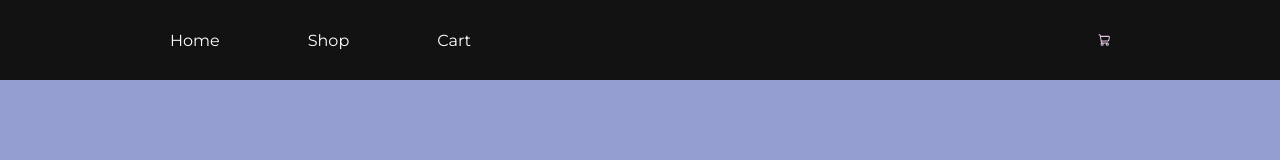
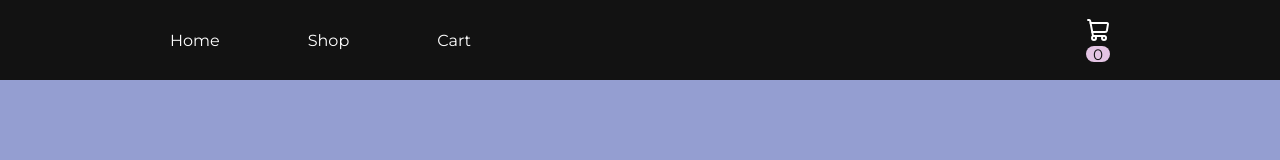
Before and after one commit to rootankush/shopping-cart, a React (Vite) app: page / in a window 1280 px wide. Shown: the top 160 px of the page. Built offline with nearby package versions, Linux system fonts and the light colour scheme.

Commit message:
feat: added indicator for how many items in cart

```diff
--- a/src/App.jsx
+++ b/src/App.jsx
@@ -8,6 +8,7 @@ import Shoppage from "./pages/Shoppage/Shoppage";
 
 function App() {
   const [selectedItems, setSelectedItems] = useState([]);
+  const length = selectedItems.length;
 
   function handleAddToCart(obj, numberOfItems) {
     const exists = selectedItems.find((item) => item.id === obj.id);
@@ -27,15 +28,13 @@ function App() {
     }
   }
 
-  console.log(selectedItems);
-
   function handleRemove(obj) {
     setSelectedItems(selectedItems.filter((item) => item !== obj));
   }
 
   return (
     <div className="site-wrapper">
-      <Header />
+      <Header length={length} />
       <main className="main-container">
         <Routes>
           <Route path="/" element={<Homepage />} />
--- a/src/components/Header/Header.jsx
+++ b/src/components/Header/Header.jsx
@@ -3,7 +3,7 @@ import { useState } from "react";
 import { Link } from "react-router-dom";
 import styles from "../Header/Header.module.css";
 
-export default function Header({ indicator }) {
+export default function Header({ length }) {
   return (
     <header className={styles.header}>
       <nav className={styles.nav}>
@@ -18,8 +18,12 @@ export default function Header({ indicator }) {
         </Link>
       </nav>
       <button type="button" className={styles.button}>
-        <ShoppingCart />
-        <p className={styles.indicator}>{indicator}</p>
+        <Link to="/cart">
+          <li className={styles.indicatorLink}>
+            <ShoppingCart />
+            <p className={styles.indicator}>{length}</p>
+          </li>
+        </Link>
       </button>
     </header>
   );
--- a/src/components/Header/Header.module.css
+++ b/src/components/Header/Header.module.css
@@ -26,6 +26,14 @@
 	text-decoration: underline;
 }
 
+.indicatorLink {
+	display: inline-block;
+	color: white;
+	padding: 0 20px;
+	font-size: 1rem;
+	font-weight: 400;
+}
+
 .button {
 	display: flex;
 	gap: 8px;
@@ -33,14 +41,19 @@
 	background: none;
 	border: none;
 	font-family: "Montserrat", sans-serif;
-	font-size: 0.75rem;
+	font-size: 0.5rem;
 	font-weight: 700;
 }
 
 .indicator {
+	display: flex;
+	align-items: center;
+	justify-content: center;
 	background-color: var(--secondary-color);
 	color: var(--accent-color);
-	border-radius: 50%;
-	width: 70%;
-	height: 70%;
+	border-radius: 10px;
+	width: 0.5rem;
+	height: 0.5rem;
+	padding: 0.25rem 0.5rem;
+	font-size: 0.95rem;
 }
```
